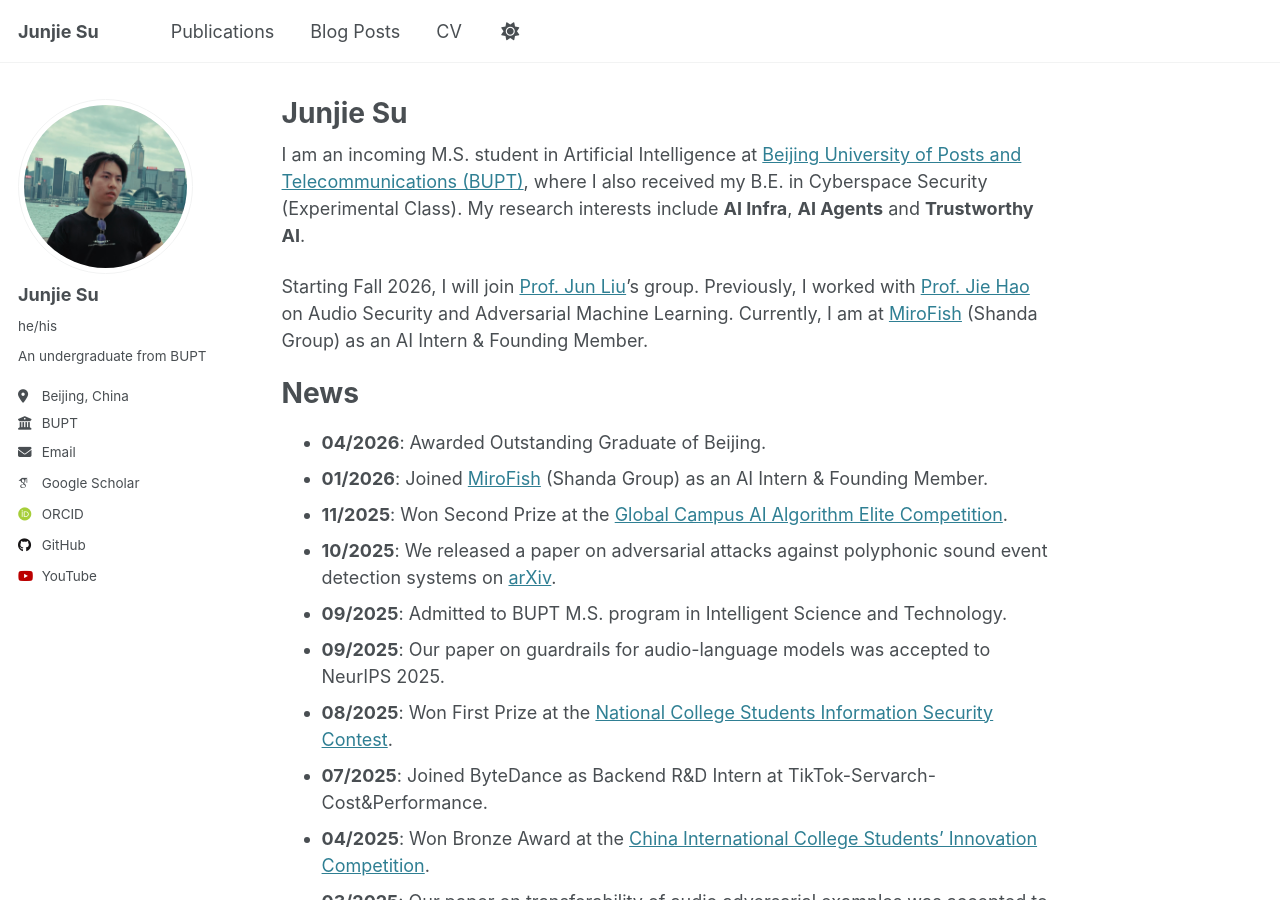
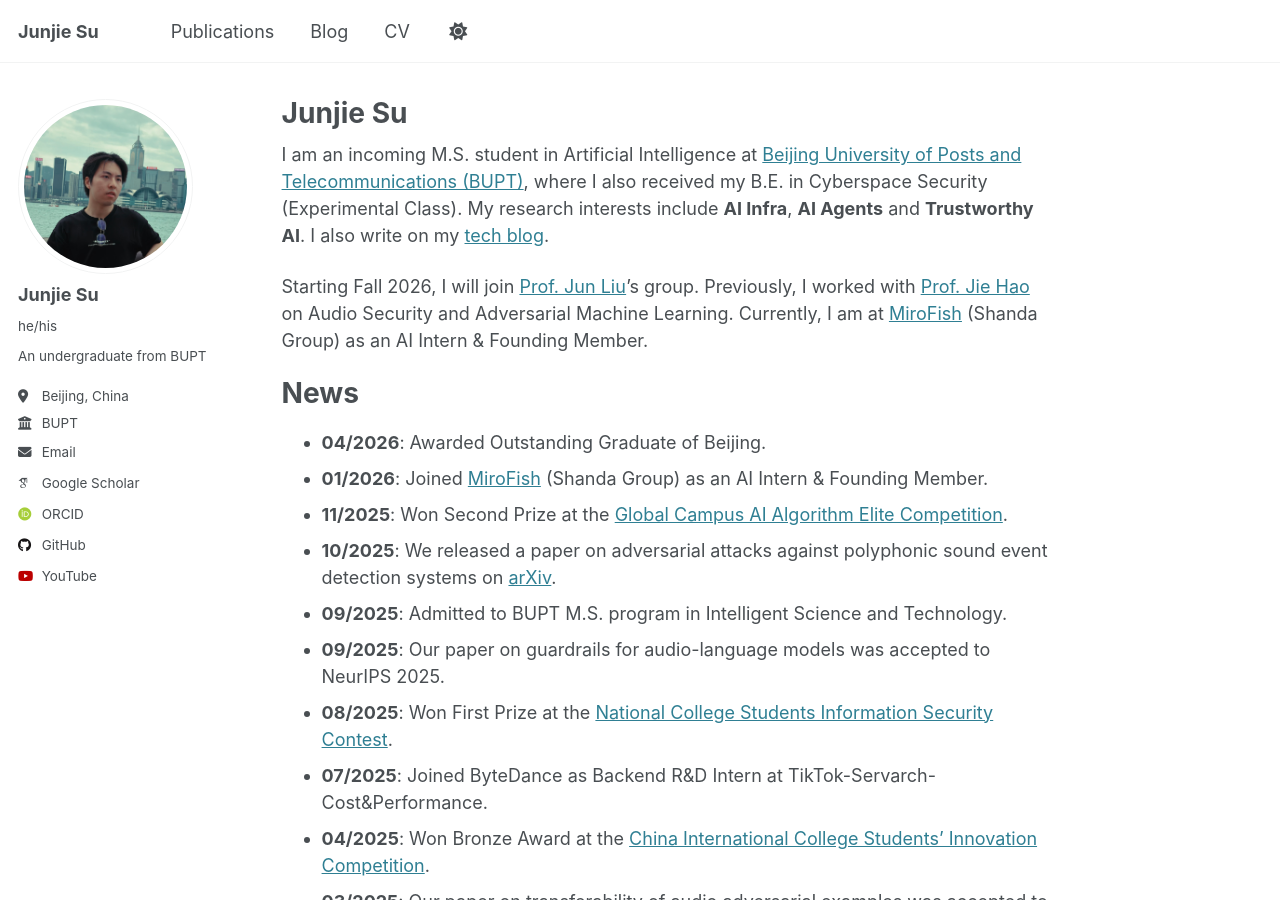
Before and after one commit to Junjie-Su/junjie-su.github.io, a Jekyll site: the page built from _pages/about.md, in a window 1280 px wide and 900 px high. Built offline with Jekyll 4.4.1, drawn with Linux system fonts in a browser that asks for light colours; some web fonts are replaced.

Commit message:
redirect blog to tech blog, update Finding My Way opening
- Navigation "Blog Posts" now links to momoyeyu.github.io
- Added tech blog link in about page intro
- Updated Finding My Way opening to describe momoyeyu as active Chinese tech blog

Co-Authored-By: Claude Opus 4.6 (1M context) <noreply@anthropic.com>

```diff
--- a/_data/navigation.yml
+++ b/_data/navigation.yml
@@ -20,8 +20,8 @@ main:
 #  - title: "Portfolio"
 #    url: /portfolio/
 #
-  - title: "Blog Posts"
-    url: /year-archive/
+  - title: "Blog"
+    url: https://momoyeyu.github.io
 
   - title: "CV"
     url: /files/CV-苏俊杰.pdf
--- a/_pages/about.md
+++ b/_pages/about.md
@@ -6,7 +6,7 @@ redirect_from:
   - /about/
   - /about.html
 ---
-I am an incoming M.S. student in Artificial Intelligence at [Beijing University of Posts and Telecommunications (BUPT)](https://www.bupt.edu.cn/), where I also received my B.E. in Cyberspace Security (Experimental Class). My research interests include **AI Infra**, **AI Agents** and **Trustworthy AI**.
+I am an incoming M.S. student in Artificial Intelligence at [Beijing University of Posts and Telecommunications (BUPT)](https://www.bupt.edu.cn/), where I also received my B.E. in Cyberspace Security (Experimental Class). My research interests include **AI Infra**, **AI Agents** and **Trustworthy AI**. I also write on my [tech blog](https://momoyeyu.github.io).
 
 Starting Fall 2026, I will join [Prof. Jun Liu](https://teacher.bupt.edu.cn/liujun/zh_CN/index/64453/list/)'s group. Previously, I worked with [Prof. Jie Hao](https://scss.bupt.edu.cn/info/1063/3808.htm) on Audio Security and Adversarial Machine Learning. Currently, I am at [MiroFish](https://www.mirofish.ai) (Shanda Group) as an AI Intern & Founding Member.
 
```
Also changed, not shown: _posts/2025-03-31-finding-my-way.md (+1 -1 lines).
